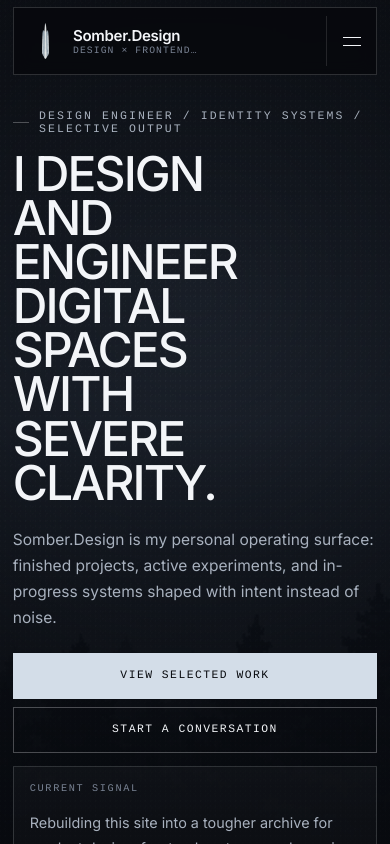
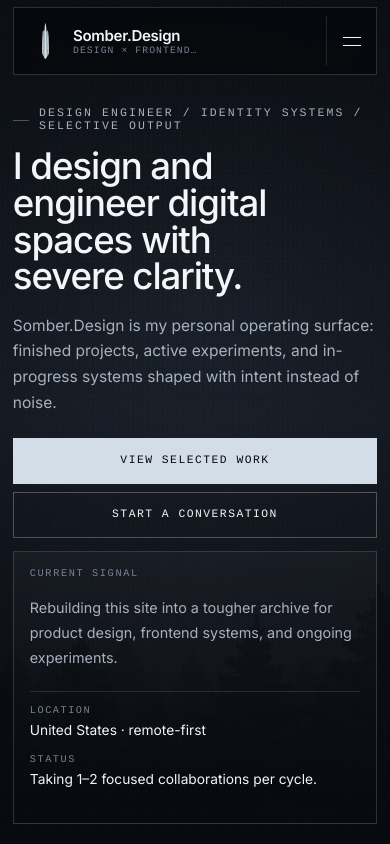
Before and after one commit to GreyKrow/SomberDesign, a Vue app: page / in a window 390 px wide. Shown: the top 844 px of the page. Built offline with nearby package versions, Linux system fonts and the light colour scheme.

Commit message:
Refactor styles in inHeroSection.vue for better layout

```diff
--- a/src/components/inHeroSection.vue
+++ b/src/components/inHeroSection.vue
@@ -41,7 +41,7 @@ import { profileData } from '../data/inProfileData'
 
 <style scoped lang="scss">
 .heroSection {
-  padding: clamp(3.2rem, 8vw, 6rem) 0 var(--section-pad-y-tight);
+  padding: clamp(3rem, 7vw, 5.4rem) 0 var(--section-pad-y-tight);
 }
 
 .heroSection__inner {
@@ -53,19 +53,18 @@ import { profileData } from '../data/inProfileData'
 }
 
 .heroSection__title {
-  margin-top: 1rem;
-  max-width: 12ch;
+  margin-top: 0.95rem;
+  max-width: 15ch;
   font-family: var(--font-display);
-  font-size: clamp(2.6rem, 8.2vw, 7.4rem);
+  font-size: clamp(2.35rem, 5.7vw, 5.05rem);
   font-weight: 500;
-  letter-spacing: -0.04em;
-  line-height: 0.88;
-  text-transform: uppercase;
+  letter-spacing: -0.035em;
+  line-height: 0.96;
   text-wrap: balance;
 }
 
 .heroSection__intro {
-  margin-top: 1.4rem;
+  margin-top: 1.25rem;
   max-width: 56ch;
   color: var(--color-ink-dim);
   font-size: clamp(0.97rem, 1.2vw, 1.15rem);
@@ -163,16 +162,16 @@ import { profileData } from '../data/inProfileData'
   }
 }
 
-
 @media (max-width: 900px) {
   .heroSection {
-    padding-top: 2.4rem;
+    padding-top: 2.35rem;
   }
 
   .heroSection__title {
-    max-width: 10ch;
-    font-size: clamp(2rem, 10.5vw, 3.8rem);
-    line-height: 0.9;
+    max-width: 15ch;
+    font-size: clamp(2.05rem, 8.5vw, 3.6rem);
+    letter-spacing: -0.03em;
+    line-height: 0.98;
   }
 
   .heroSection__intro {
@@ -182,16 +181,17 @@ import { profileData } from '../data/inProfileData'
 
 @media (max-width: 640px) {
   .heroSection {
-    padding-top: 2rem;
+    padding-top: 1.85rem;
   }
 
   .heroSection__title {
-    max-width: 9ch;
-    font-size: clamp(1.85rem, 12.5vw, 3rem);
-    line-height: 0.92;
+    max-width: 14ch;
+    font-size: clamp(1.8rem, 9.4vw, 2.75rem);
+    line-height: 1;
   }
 
   .heroSection__intro {
+    margin-top: 1.1rem;
     line-height: 1.66;
   }
 
```
